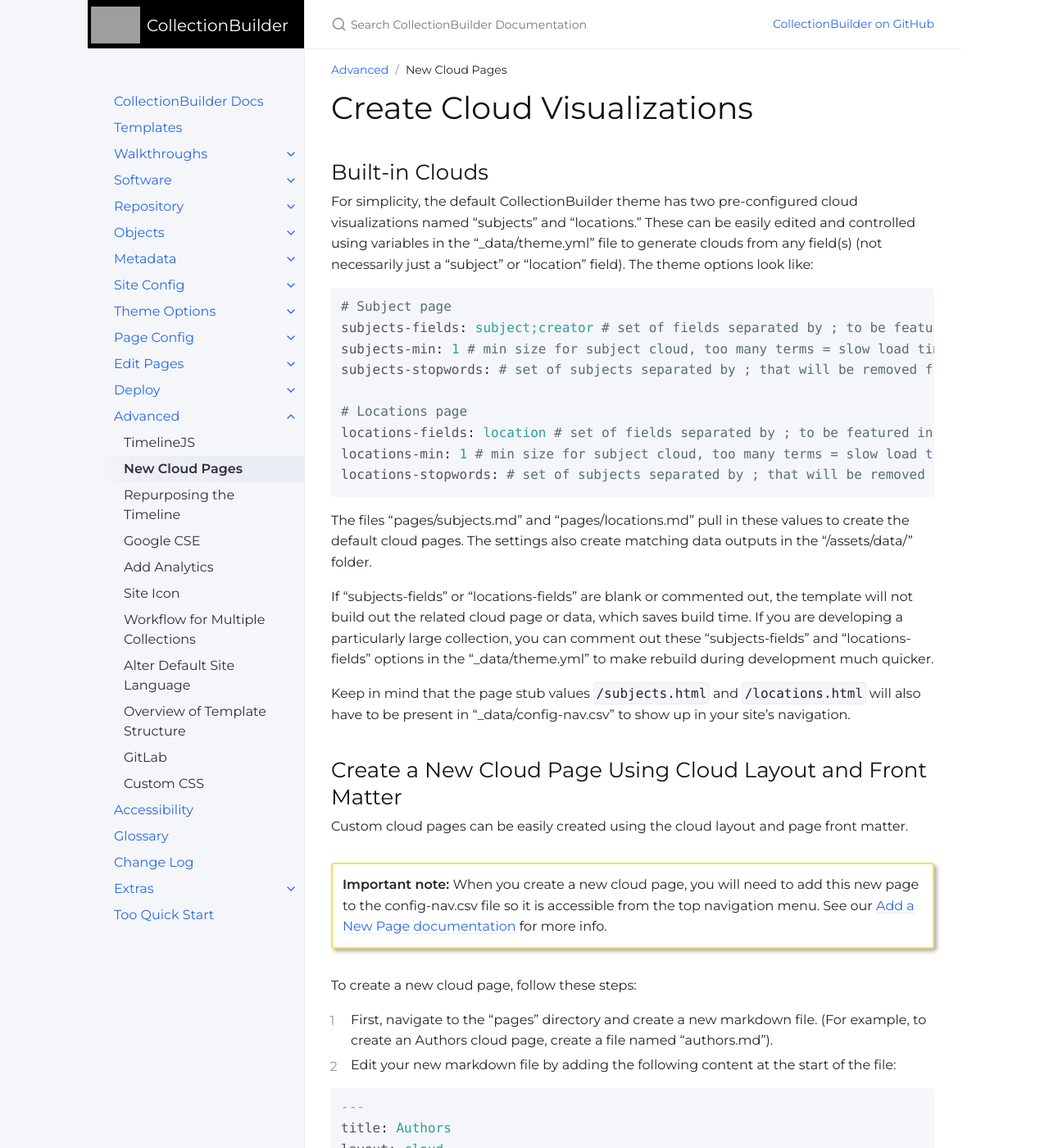
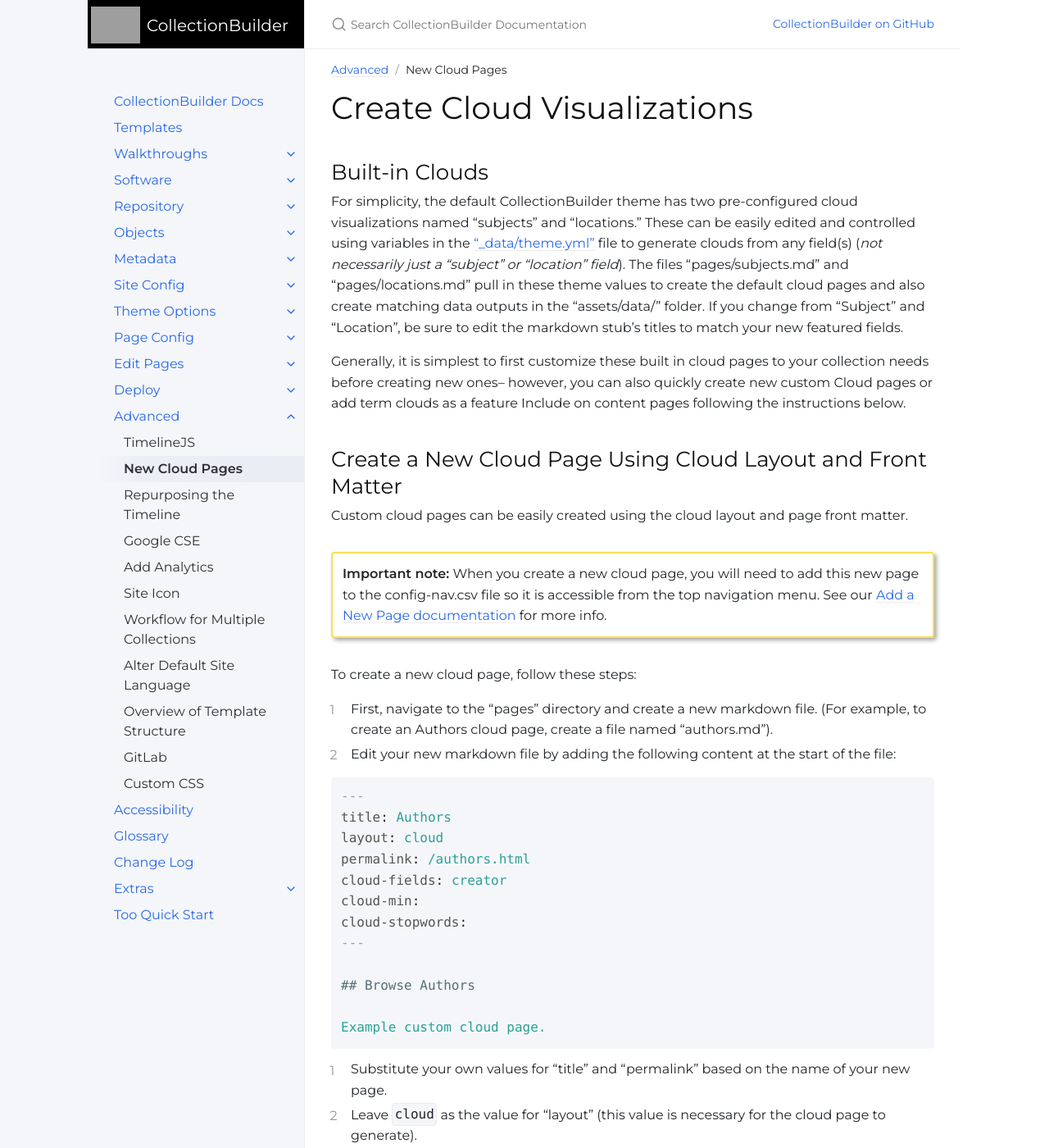
Before and after one commit to CollectionBuilder/cb-docs, a Jekyll site: the page built from docs/advanced/cloudpage.md, in a window 1280 px wide and 1400 px high. Shown: the whole window at 82% size. Built offline with Jekyll 4.4.1, drawn with Linux system fonts in a browser that asks for light colours; comment, search, counter and statistics services are not loaded; some of the changed text lies outside the part shown.

Commit message:
remove out of date info from cloud pages

````diff
--- a/docs/advanced/cloudpage.md
+++ b/docs/advanced/cloudpage.md
@@ -9,28 +9,12 @@ nav_order: 2
 ## Built-in Clouds
 
 For simplicity, the default CollectionBuilder theme has two pre-configured cloud visualizations named "subjects" and "locations."
-These can be easily edited and controlled using variables in the "_data/theme.yml" file to generate clouds from any field(s) (not necessarily just a "subject" or "location" field).
-The theme options look like:
+These can be easily edited and controlled using variables in the ["_data/theme.yml"]({{ '/docs/theme/' | relative_url }}) file to generate clouds from any field(s) (*not necessarily just a "subject" or "location" field*).
+The files "pages/subjects.md" and "pages/locations.md" pull in these theme values to create the default cloud pages and also create matching data outputs in the "assets/data/" folder.
+If you change from "Subject" and "Location", be sure to edit the markdown stub's titles to match your new featured fields.
 
-```yaml
-# Subject page
-subjects-fields: subject;creator # set of fields separated by ; to be featured in the cloud
-subjects-min: 1 # min size for subject cloud, too many terms = slow load time!
-subjects-stopwords: # set of subjects separated by ; that will be removed from display, e.g. boxers;boxing
-
-# Locations page
-locations-fields: location # set of fields separated by ; to be featured in the cloud
-locations-min: 1 # min size for subject cloud, too many terms = slow load time!
-locations-stopwords: # set of subjects separated by ; that will be removed from display, e.g. boxers;boxing
-```
-
-The files "pages/subjects.md" and "pages/locations.md" pull in these values to create the default cloud pages.
-The settings also create matching data outputs in the "/assets/data/" folder.
-
-If "subjects-fields" or "locations-fields" are blank or commented out, the template will not build out the related cloud page or data, which saves build time.
-If you are developing a particularly large collection, you can comment out these "subjects-fields" and "locations-fields" options in the "_data/theme.yml" to make rebuild during development much quicker.
-
-Keep in mind that the page stub values `/subjects.html` and `/locations.html` will also have to be present in "_data/config-nav.csv" to show up in your site's navigation.
+Generally, it is simplest to first customize these built in cloud pages to your collection needs before creating new ones--
+however, you can also quickly create new custom Cloud pages or add term clouds as a feature Include on content pages following the instructions below.
 
 ## Create a New Cloud Page Using Cloud Layout and Front Matter
 
@@ -61,21 +45,20 @@ Example custom cloud page.
 3. Substitute your own values for "title" and "permalink" based on the name of your new page.
 4. Leave `cloud` as the value for "layout" (this value is necessary for the cloud page to generate).
 5. Add your values for the remaining three variables according to the following parameters:
-
     - `cloud-fields:` (required), a metadata field, or a set of metadata fields separated by `;`, to be featured in the cloud.
     - `cloud-min:` (optional), an integer value such as `2`.
     - `cloud-stopwords:` (optional), a value or set of values separated by `;` that will be removed from display
 
-## Cloud _include
+Additional Cloud options can be tweaked (shuffle, background, or button color), check the full options documented in the comments of the cloud feature include "_includes/feature/cloud.html".
 
-In some cases you might want to add a cloud visualization to an existing page.
-Clouds can be added to any page using the "_include/js/cloud-js.html" _include in the page content, with the required variable "fields", and optional variables "min" and "stopwords".
+## Cloud Feature Include
 
-The cloud-js _include assumes a div with `id="cloud"` exists on the page for the cloud to fill.
-So putting the div and _include together, you can add a cloud anywhere in a page:
-```
-{% raw %}
-<div id="cloud" class="text-center my-4 bg-light border rounded p-2"></div>
-{% include js/cloud-js.html fields="creator;publisher" min="2" stopwords="example;another" %}
-{% endraw %}
-```
+In some cases you might want to add a cloud visualization to an existing page, such as an interpretive About page.
+Clouds can be added to any page using the "feature/cloud.html" Include in the page content.
+
+In the location where you want to term cloud to appear, add the include on its own line, for example:
+
+`{% raw %}{% include feature/cloud.html fields="subject;creator" min=2 %}{% endraw %}`
+
+The "fields" option is required, matching one or more metadata fields you want to display in the cloud.
+Check the comments at the top of the include file "_includes/feature/cloud.html" in your project for the full options!
````
